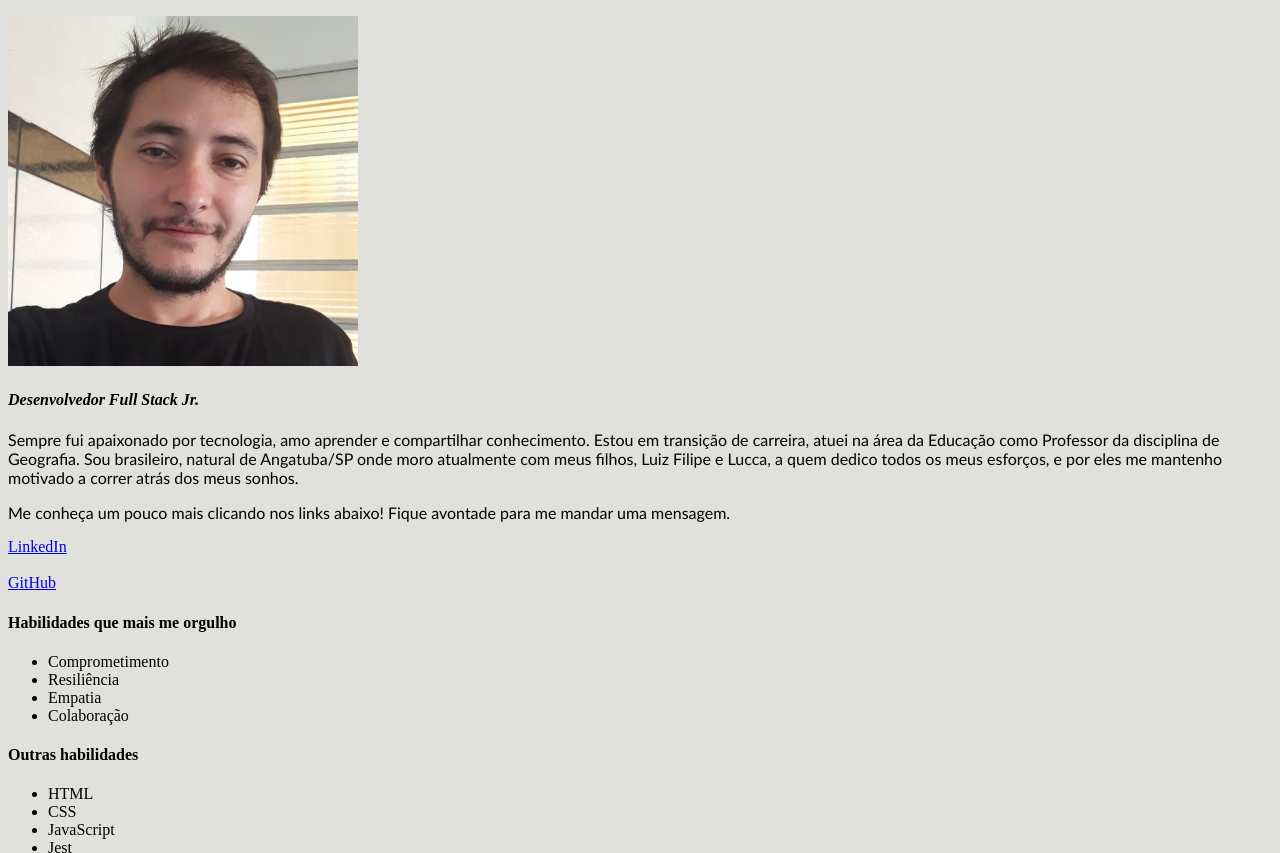
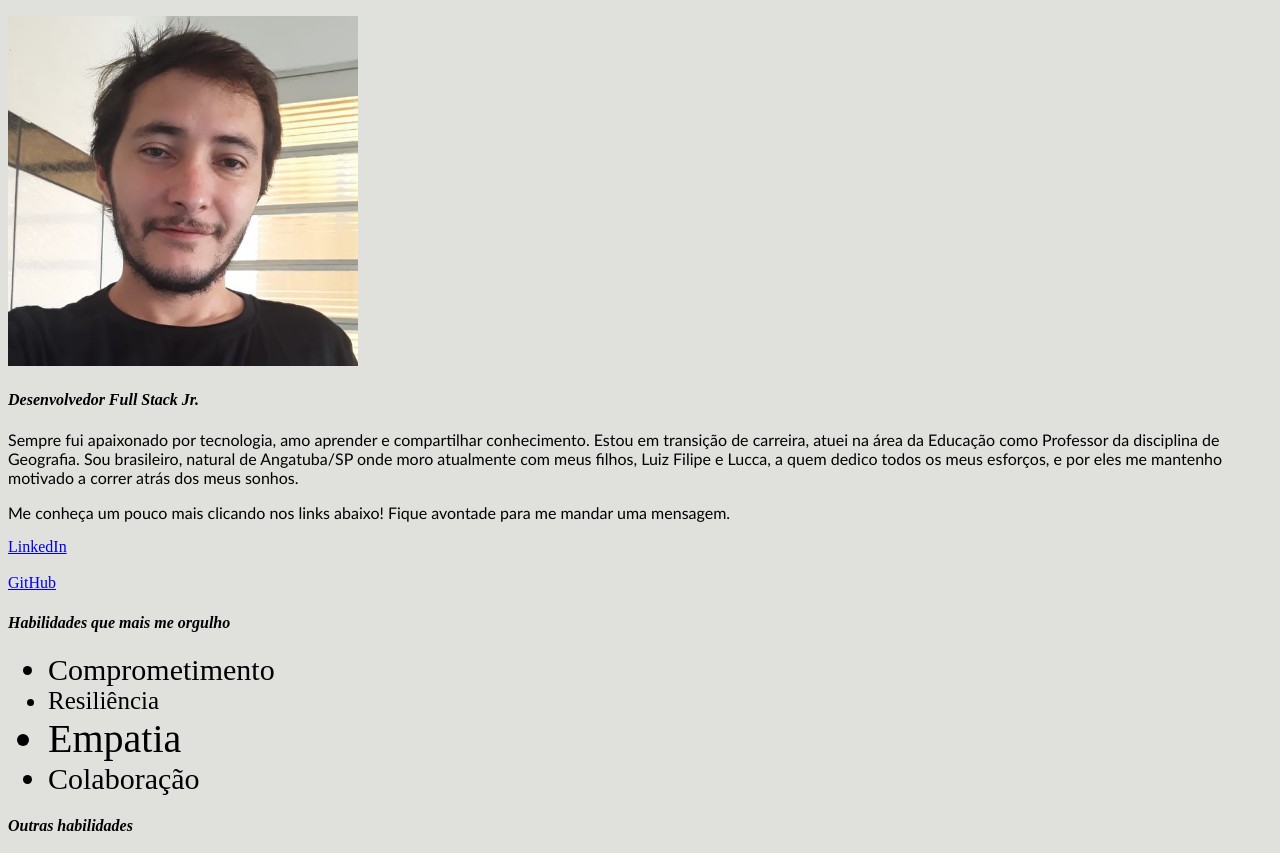
Before and after one commit to LuizOtavio-dev/LuizOtavio-dev.github.io, a plain HTML site: page index.html in a window 1280 px wide. Shown: the part 119-972 px from the top of the page. Drawn offline with Linux system fonts and the light colour scheme.

Commit message:
modifica o tamanho dos elementos da lista de habilidades

```diff
--- a/index.html
+++ b/index.html
@@ -16,7 +16,7 @@
     </nav>
     <br/>
     <img id="top" src="profile.jpeg" alt="Foto do autor Luiz Otavio tirada em 25/junho/2022" width="350px">
-    <h4><em>Desenvolvedor Full Stack Jr.</em></h4>
+    <h4>Desenvolvedor Full Stack Jr.</h4>
     <p class="description">
         Sempre fui apaixonado por tecnologia, amo aprender e compartilhar conhecimento.
         Estou em transição de carreira, atuei na área da Educação como Professor da disciplina de Geografia.
@@ -29,10 +29,10 @@
     <a href="https://github.com/LuizOtavio-dev" target="_blank">GitHub</a>
     <h4 id="hab">Habilidades que mais me orgulho</h4>
     <ul>
-        <li>Comprometimento</li>
-        <li>Resiliência</li>
-        <li>Empatia</li>
-        <li>Colaboração</li>
+        <li id="commitment">Comprometimento</li>
+        <li id="resilience">Resiliência</li>
+        <li id="empathy">Empatia</li>
+        <li id="collaboration">Colaboração</li>
     </ul>
     <h4 id="habOther">Outras habilidades</h4>
     <ul>
--- a/style.css
+++ b/style.css
@@ -1,11 +1,31 @@
 body {
     background-color: #e0e1dd;
+}
+
+h4 {
+    font-style: italic;
 }
 
 #name {
     font-family:Verdana, Geneva, Tahoma, sans-serif;
 }
 
+#commitment {
+    font-size: 30px;
+}
+
+#resilience {
+    font-size: 25px;
+}
+
+#empathy {
+    font-size: 40px;
+}
+
+#collaboration {
+    font-size: 30px;
+}
+
 .description {
     font-family: 'Gill Sans', 'Gill Sans MT', Calibri, 'Trebuchet MS', sans-serif;
 }
```
